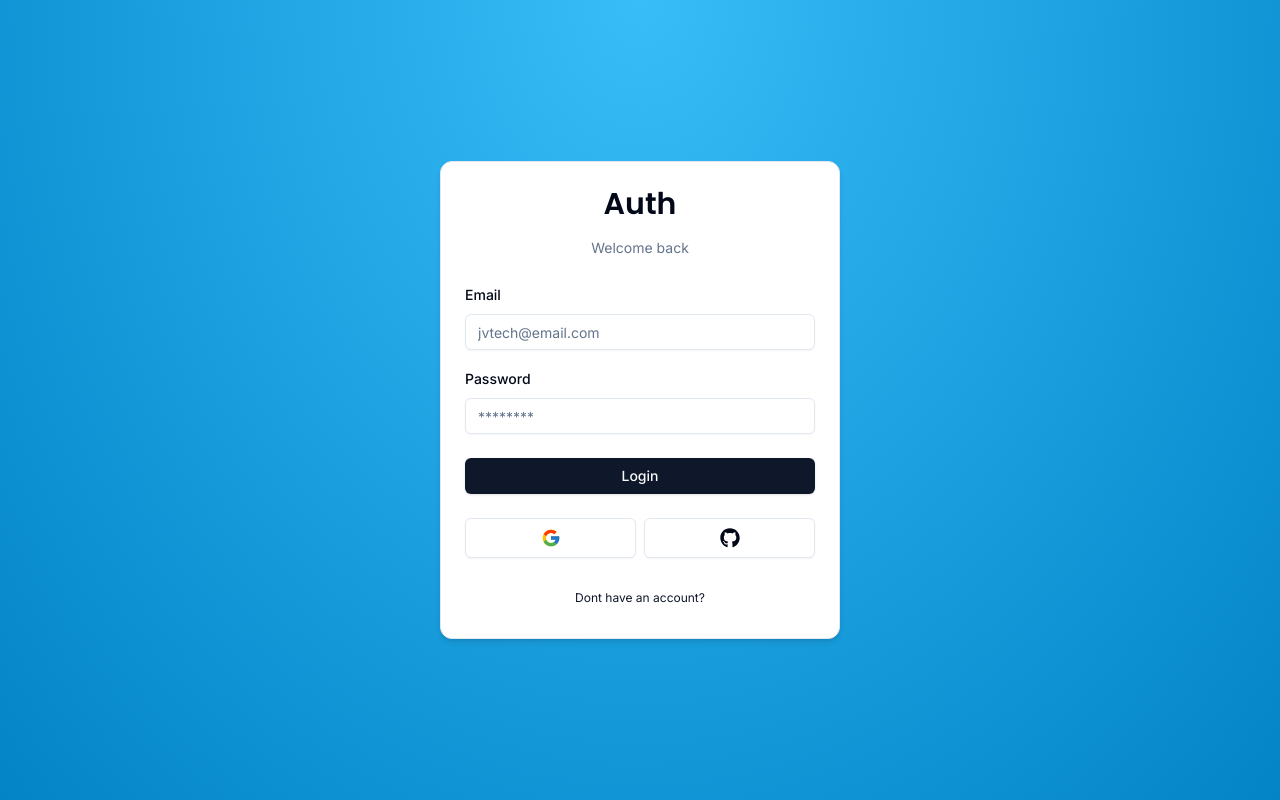
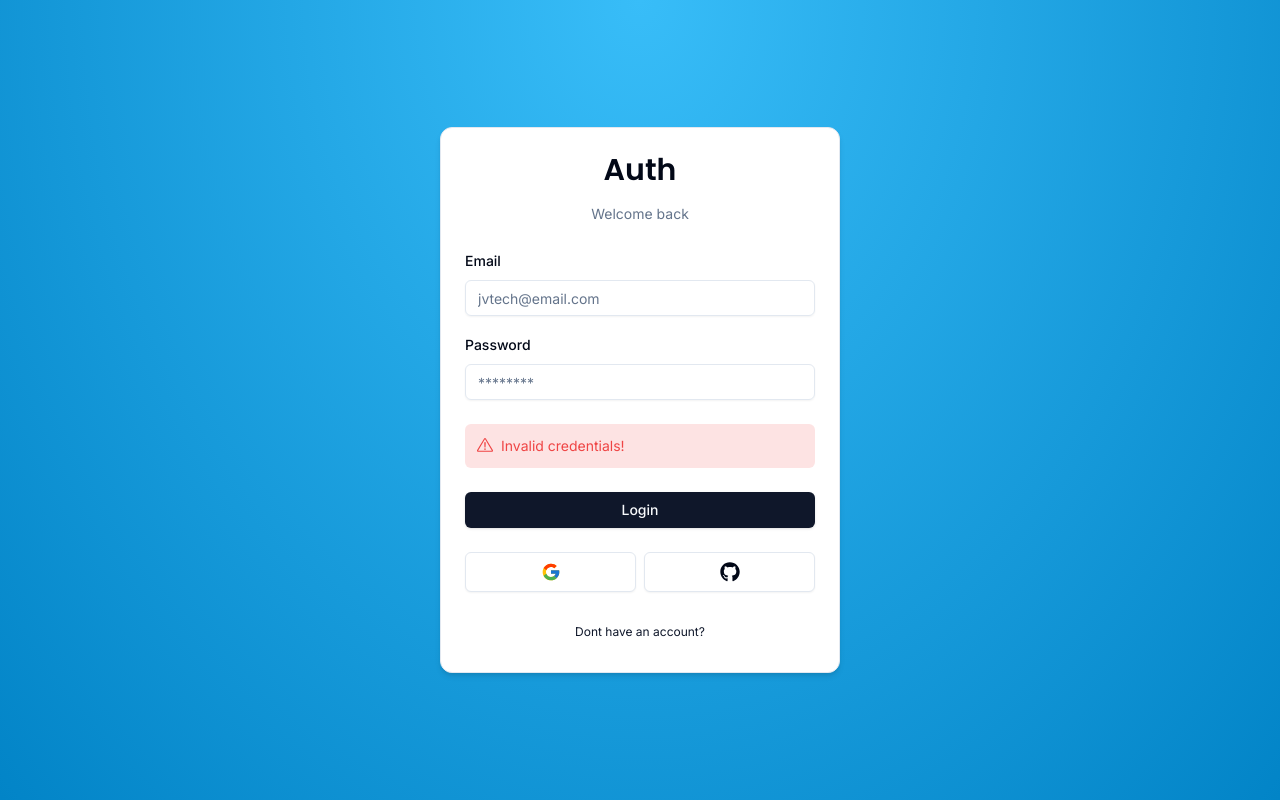
Before and after one commit to victoralfred/issues-tracker, a Next.js app: page /auth/login in a window 1280 px wide. Built offline with nearby package versions, Linux system fonts and the light colour scheme.

Commit message:
Created the login error component

```diff
--- a/components/auth/login-form.tsx
+++ b/components/auth/login-form.tsx
@@ -8,6 +8,7 @@ import {zodResolver} from '@hookform/resolvers/zod';
 import { LoginSchema } from '@/schemas';
 import { Input } from '@/components/ui/input';
 import { Button } from '@/components/ui/button';
+import {FormError} from '@/components/form-error'
 export const LoginForm = () => {
    // Create the login form using zod infer
    const form = useForm<z.infer<typeof LoginSchema>>({
@@ -60,7 +61,7 @@ export const LoginForm = () => {
                               </FormItem>
                            )}/>
                   </div>
-
+                  <FormError message='Invalid credentials!'/>
                   <Button type='submit'
                   className='w-full'>
                      Login
--- /dev/null
+++ b/components/form-error.tsx
@@ -0,0 +1,15 @@
+import {ExclamationTriangleIcon} from '@radix-ui/react-icons';
+
+interface FormErrorPorps {
+    message?: string
+};
+export const FormError =({message}:FormErrorPorps)=>{
+    if(!message) return null;
+
+    return(
+        <div className='bg-destructive/15 p-3 rounded-md flex items-center gap-x-2 text-sm text-destructive'>
+            <ExclamationTriangleIcon className='h-4 w-4'/>
+            <p id="error-message">{message}</p>
+        </div>
+    );
+};
```
